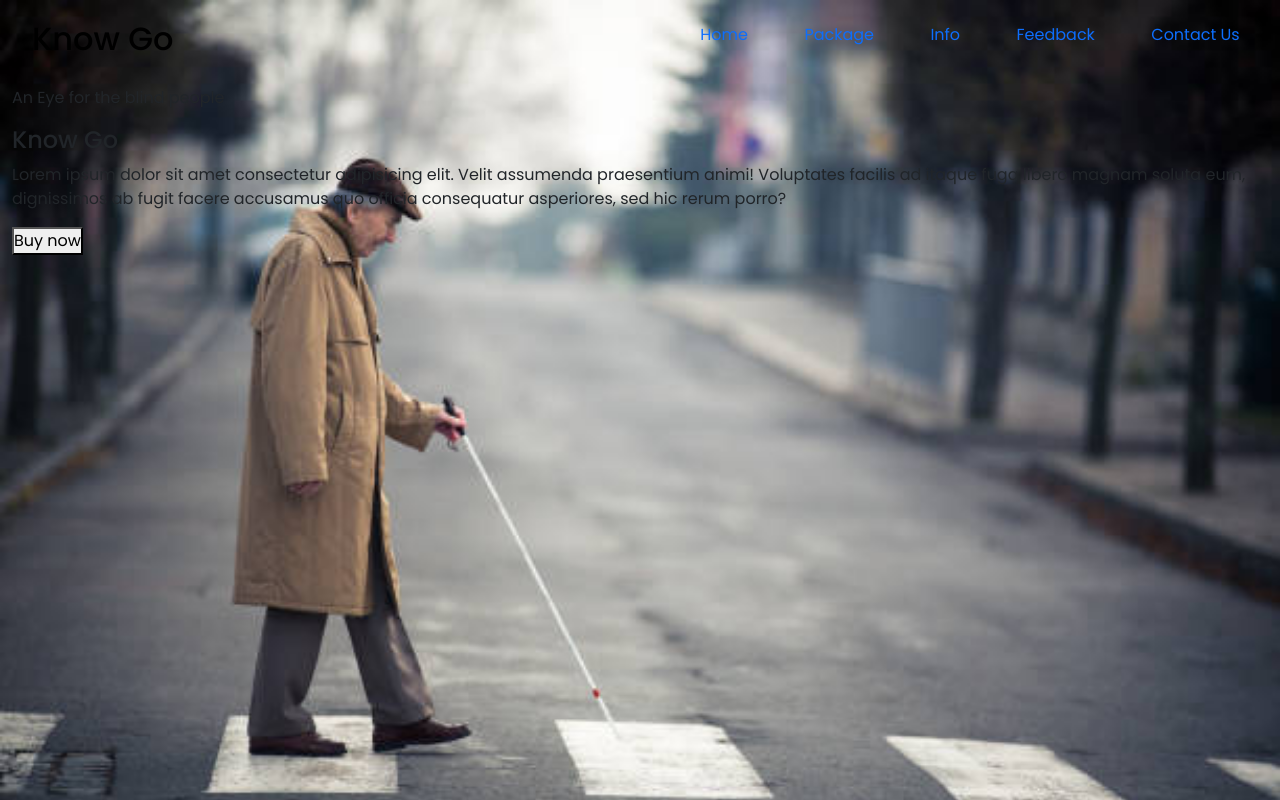
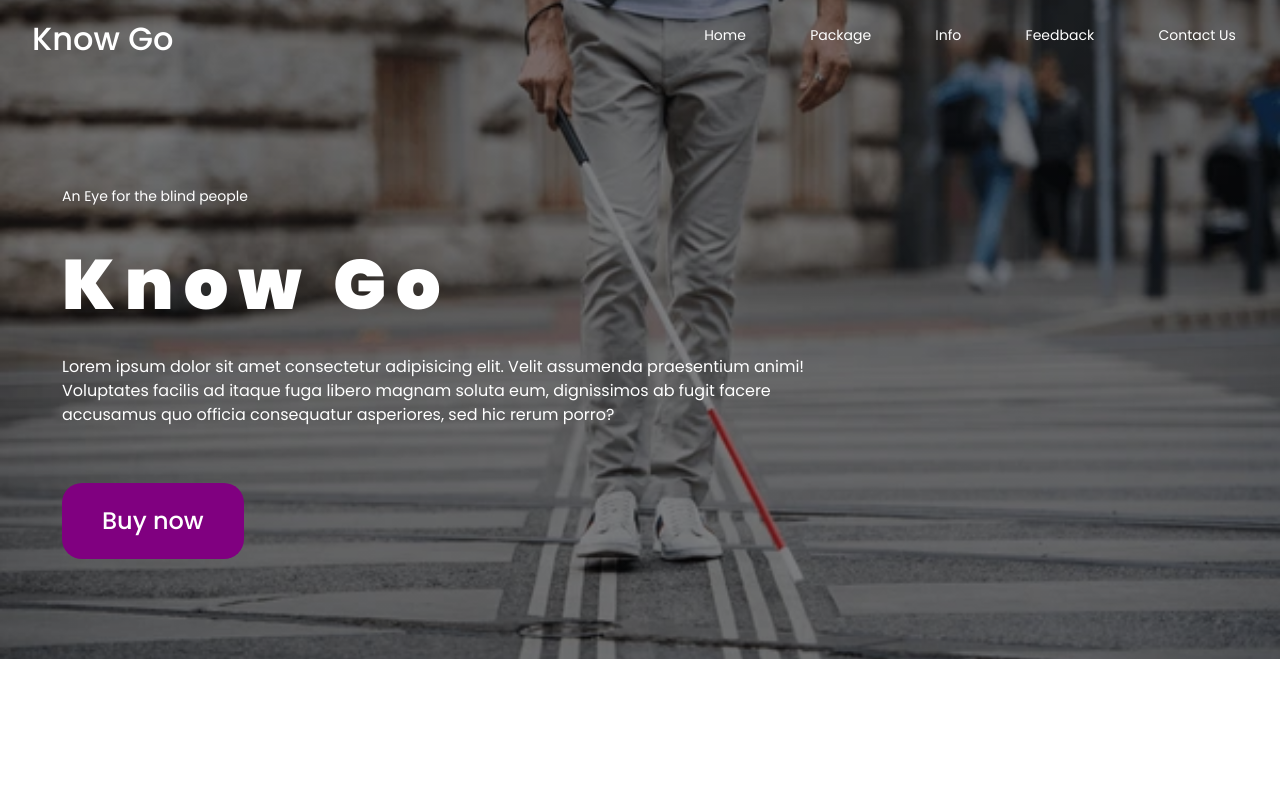
Before and after one commit to CryptoCurious31/Know-Go-Collage-Project-, a PHP site: page / in a window 1280 px wide. Run offline with PHP 8.4, Linux system fonts and the light colour scheme.

Commit message:
Header and Hero Section Completed

```diff
--- a/assets/style.css
+++ b/assets/style.css
@@ -9,18 +9,14 @@
 
 body {
     font-family: 'Poppins', sans-serif;
-    background-image: url('assets/images/istockphoto-1292075242-612x612.jpg');
-    background-repeat: no-repeat;
-    background-size: cover;
-    background-attachment: fixed;
-    /* height: 100vh; */
-    /* display: block; */
 }
 
 /* ===== Hero Section Css ====== */
-
 .hero {
-
+    background: linear-gradient(rgba(0, 0, 0, 0.5), rgba(0, 0, 0, 0.5)), url("/assets/images/midsection-young-blind-man-white-600nw-1507709129.webp");
+    background-size: cover;
+    background-position: center;
+    background-repeat: no-repeat;
 }
 
 /* ===== Header section Css ====== */
@@ -34,13 +30,14 @@ nav {
     flex-direction: row;
     justify-content: space-between;
     align-items: center;
-    margin: 20px 0;
+    margin: 0 0;
+    padding: 20px 0;
 }
 
 nav .logo {
     font-size: 25px;
     font-weight: 700;
-    color: #000;
+    color: #fff;
     padding: 0 0 0 20px;
 }
 
@@ -54,5 +51,89 @@ nav .logo {
 
 .container-fluid ul a {
     text-decoration: none;
+    font-size: 14px;
+    font-weight: 400;
     list-style-type: none;
+    color:  #fff;
+    transition: color 0.5s ease;
 }
+
+.container-fluid ul a:hover {
+    background-color: transparent !important;
+    color: #800080;
+}
+
+/* ====== Hero Section Css ======== */
+
+.column {
+    padding: 100px 50px;
+    display: flex;
+    flex-direction: column;
+    justify-content: center;
+    align-items: start;
+    gap: 20px;
+    width: 70%;
+}
+
+.column p {
+    color: #fff;
+}
+
+.column p:nth-child(1) {
+    font-size: 14px;
+    font-weight: 400;
+}
+
+.column h4 {
+    font-size: 70px;
+    font-weight: 900;
+    letter-spacing: 10px;
+    color: #fff;
+}
+
+.column p:nth-child(2) {
+    font-size: 24px;
+    font-weight: 400;
+}
+
+.column .button {
+    margin-top: 20px;
+}
+
+.column button {
+    padding: 20px 40px;
+    font-size: 24px;
+    font-weight: 500;
+    border: none;
+    border-radius: 20px;
+    color: #fff;
+    background-color: #800080 !important;
+    transition: color 0.5s ease;
+    position: relative;
+    overflow: hidden;
+}
+
+.column button::before {
+    content: "";
+    position: absolute;
+    top: 0;
+    left: 0;
+    width: 0;
+    height: 100%;
+    background-color: #fff;
+    transition: width 0.7s ease;
+    z-index: 0;
+}
+
+.column button:hover::before {
+    width: 100%;
+}
+
+.column .button button:hover {
+    color: #800080;
+}
+
+.button a span {
+    position: relative;
+    z-index: 1;
+}
--- a/index.php
+++ b/index.html
@@ -50,10 +50,15 @@
                     Voluptates facilis ad itaque fuga libero magnam soluta eum, dignissimos ab fugit facere accusamus
                     quo officia consequatur asperiores, sed hic rerum porro?</p>
                 <div class="button">
-                    <button type="submit">Buy now</button>
+                    <a href="#"><button type="submit"><span>Buy now</span></button></a>
                 </div>
                 </div>
             </div>
+        </section>
+
+        <!-- ===== Packages Section ===== -->
+        <section class="package">
+
         </section>
     </main>
 </body>
```
Also changed, not shown: assets/images/midsection-young-blind-man-white-600nw-1507709129.webp (added).
